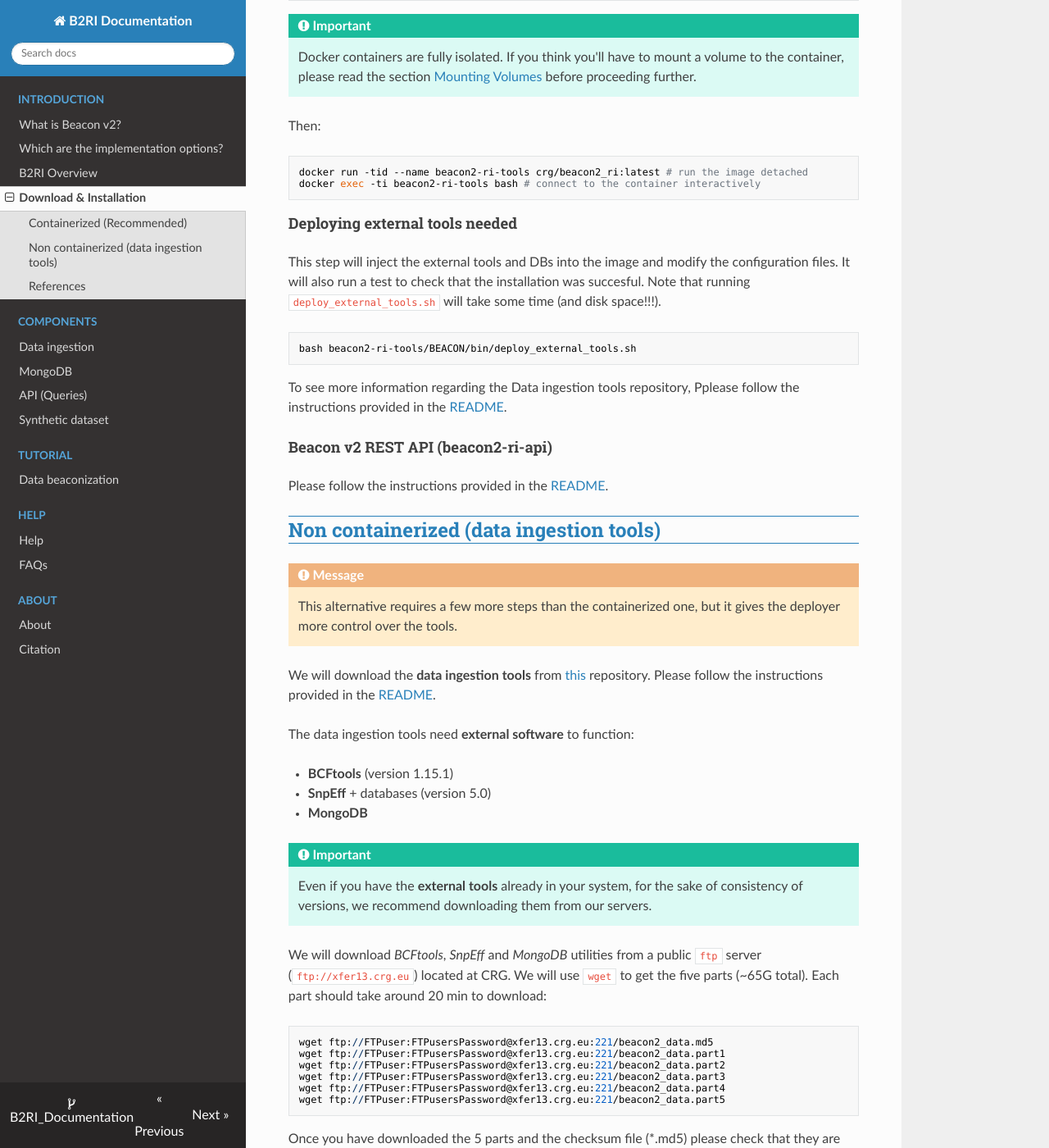
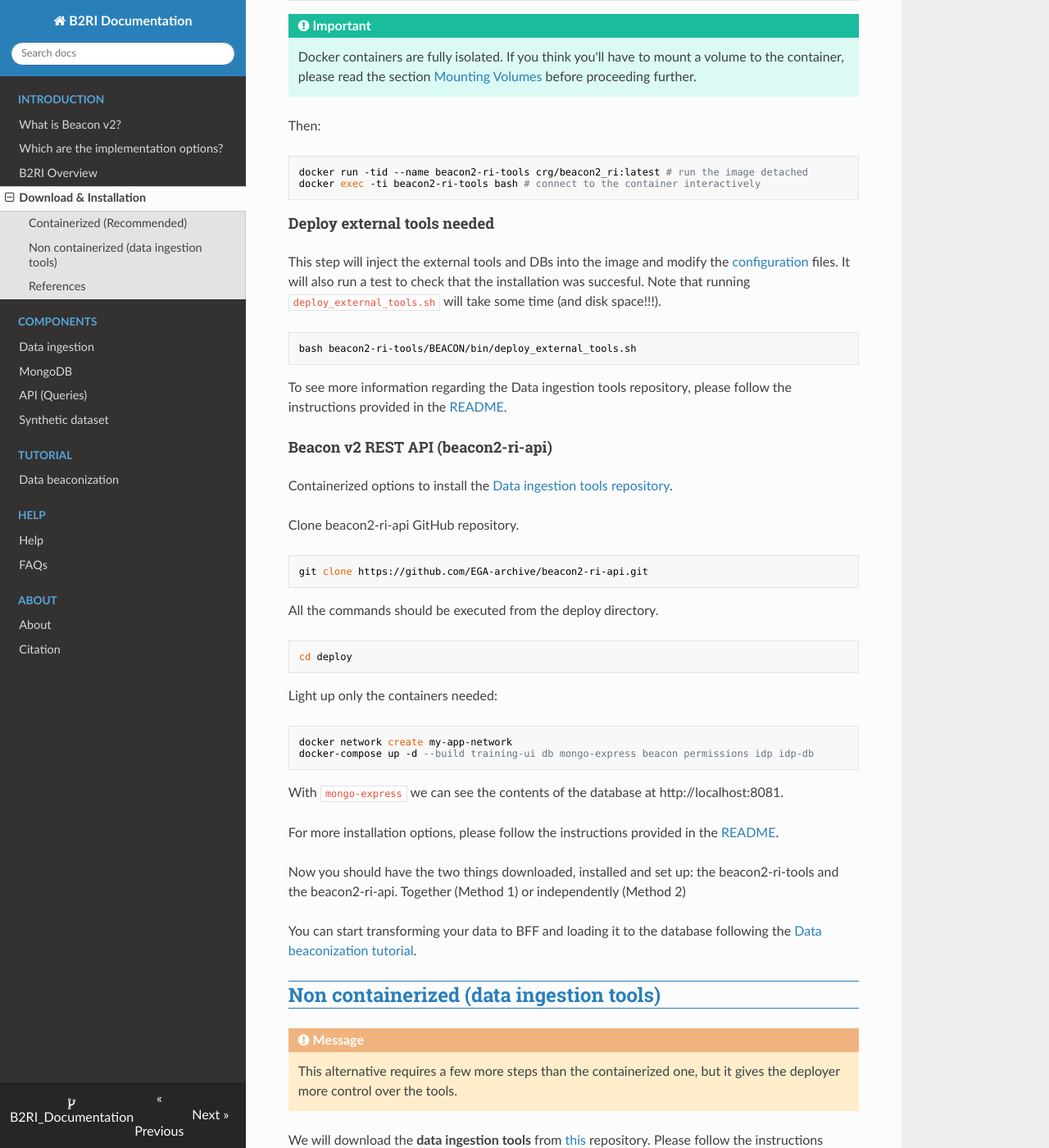
Before and after one commit to ga4gh-beacon/B2RI_Documentation, an MkDocs documentation site: the page built from docs/download-and-installation.md, in a window 1280 px wide and 1400 px high, scrolled down 2216 px. Shown: the whole window at 82% size. Built offline with MkDocs 1.6.1, drawn with Linux system fonts in a browser that asks for light colours; nearby versions of some CDN libraries; some of the changed text lies outside the part shown.

Commit message:
download and installation updates

```diff
--- a/docs/download-and-installation.md
+++ b/docs/download-and-installation.md
@@ -16,7 +16,7 @@ Before starting, it will be necessary to install:
 
 ### Method 1: All containers in one
 
-##### Setting up all the containers, beacon2-ri-tools and beacon2-ri-api together using the [beacon2-ri-repository](https://github.com/EGA-archive/beacon2-ri-api).
+##### Setting up all the containers, beacon2-ri-tools and beacon2-ri-api together using the [beacon2-ri-api repository](https://github.com/EGA-archive/beacon2-ri-api).
 
 Clone beacon2-ri-api GitHub repository.
 
@@ -64,7 +64,7 @@ A set of Docker images can be obtained from [Docker Hub](https://hub.docker.com/
 
 ##### Option 2: Build the container from the Dockerfile in the GitHub repository
 
-Download the `Dockerfile` from Github by typing:
+Download the `Dockerfile` from [Github](https://github.com/EGA-archive/beacon2-ri-tools/blob/main/Dockerfile) by typing:
 
     wget https://raw.githubusercontent.com/EGA-archive/beacon2-ri-tools/main/Dockerfile
 
@@ -80,17 +80,38 @@ Then:
     docker run -tid --name beacon2-ri-tools crg/beacon2_ri:latest # run the image detached
     docker exec -ti beacon2-ri-tools bash # connect to the container interactively
 
-#### Deploying external tools needed
+#### Deploy external tools needed
 
-This step will inject the external tools and DBs into the image and modify the configuration files. It will also run a test to check that the installation was succesful. Note that running `deploy_external_tools.sh` will take some time (and disk space!!!).
+This step will inject the external tools and DBs into the image and modify the [configuration](https://github.com/EGA-archive/beacon2-ri-tools/blob/main/README.md#readme-md-setting-up-beacon) files. It will also run a test to check that the installation was succesful. Note that running `deploy_external_tools.sh` will take some time (and disk space!!!).
 
     bash beacon2-ri-tools/BEACON/bin/deploy_external_tools.sh
 
-To see more information regarding the Data ingestion tools repository, Pplease follow the instructions provided in the [README](https://github.com/EGA-archive/beacon2-ri-tools/blob/main/README.md#containerized).
+To see more information regarding the Data ingestion tools repository, please follow the instructions provided in the [README](https://github.com/EGA-archive/beacon2-ri-tools/blob/main/README.md#containerized).
 
 #### Beacon v2 REST API (beacon2-ri-api)
 
-Please follow the instructions provided in the [README](https://github.com/EGA-archive/beacon2-ri-api/blob/master/deploy/README.md).
+Containerized options to install the [Data ingestion tools repository](https://github.com/EGA-archive/beacon2-ri-tools).
+
+Clone beacon2-ri-api GitHub repository.
+
+    git clone https://github.com/EGA-archive/beacon2-ri-api.git
+
+All the commands should be executed from the deploy directory.
+
+    cd deploy
+
+Light up only the containers needed:
+
+    docker network create my-app-network
+    docker-compose up -d --build training-ui db mongo-express beacon permissions idp idp-db
+
+With `mongo-express` we can see the contents of the database at http://localhost:8081.
+
+For more installation options, please follow the instructions provided in the [README](https://github.com/EGA-archive/beacon2-ri-api/blob/master/deploy/README.md).
+
+Now you should have the two things downloaded, installed and set up: the beacon2-ri-tools and the beacon2-ri-api. Together (Method 1) or independently (Method 2)
+
+You can start transforming your data to BFF and loading it to the database following the [Data beaconization tutorial](https://b2ri-documentation.readthedocs.io/en/latest/tutorial-data-beaconization/).
 
 ## Non containerized (data ingestion tools)
 
```
Also changed, not shown: other parts of docs/download-and-installation.md (+1 -1 lines).
